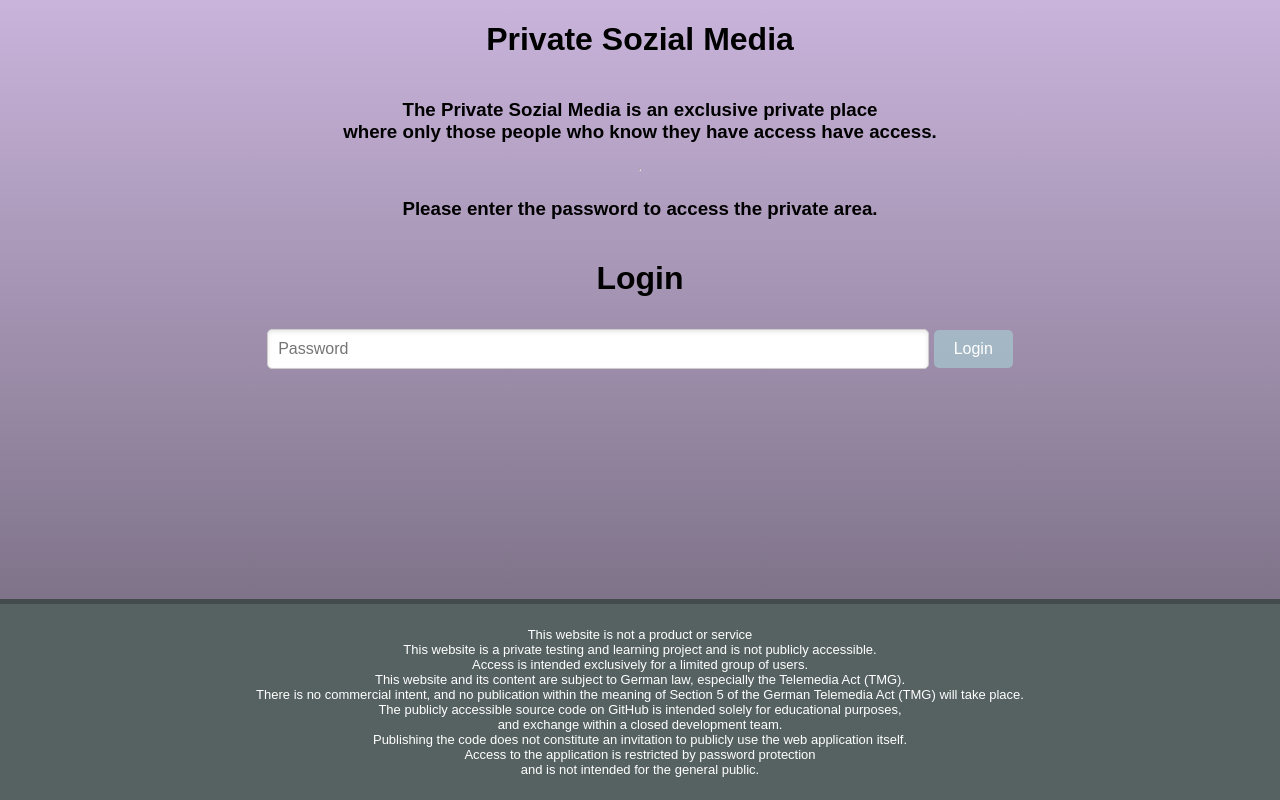
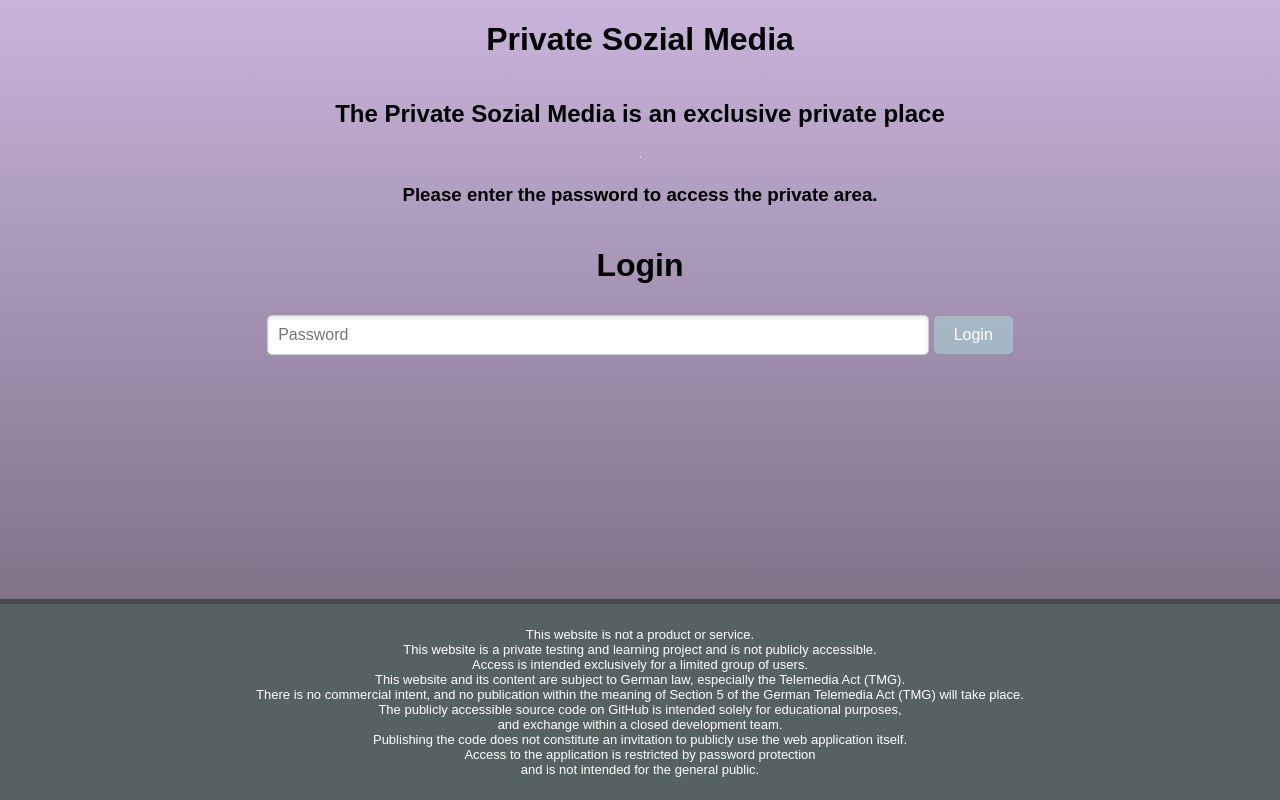
Before and after one commit to horsthacker07/privat-sozial-media, a Flask app: page / in a window 1280 px wide. Run offline with Flask 3, Linux system fonts and the light colour scheme.

Commit message:
Fix footer text punctuation and update subtitle heading in home.html and login.html

```diff
--- a/templates/home.html
+++ b/templates/home.html
@@ -32,7 +32,7 @@
 
     <footer class="footer">
         <p>
-            This website is not a product or service<br>
+            This website is not a product or service.<br>
             This website is a private testing and learning project and is not publicly accessible.<br>
             Access is intended exclusively for a limited group of users.<br>
             This website and its content are subject to German law, especially the Telemedia Act (TMG).<br>
--- a/templates/login.html
+++ b/templates/login.html
@@ -11,10 +11,9 @@
 <body>
     <h1 class="title">Private Sozial Media</h1>
 
-    <h3 class="subtitle">
-        The Private Sozial Media is an exclusive private place<br>
-        where only those people who know they have access have access.
-    </h3><hr>
+    <h2 class="subtitle">
+        The Private Sozial Media is an exclusive private place
+    </h2><hr>
 
     <h3 class="subsubtitle">Please enter the password to access the private area.</h3>
 
@@ -28,7 +27,7 @@
 
     <footer class="footer">
         <p>
-            This website is not a product or service<br>
+            This website is not a product or service.<br>
             This website is a private testing and learning project and is not publicly accessible.<br>
             Access is intended exclusively for a limited group of users.<br>
             This website and its content are subject to German law, especially the Telemedia Act (TMG).<br>
```
